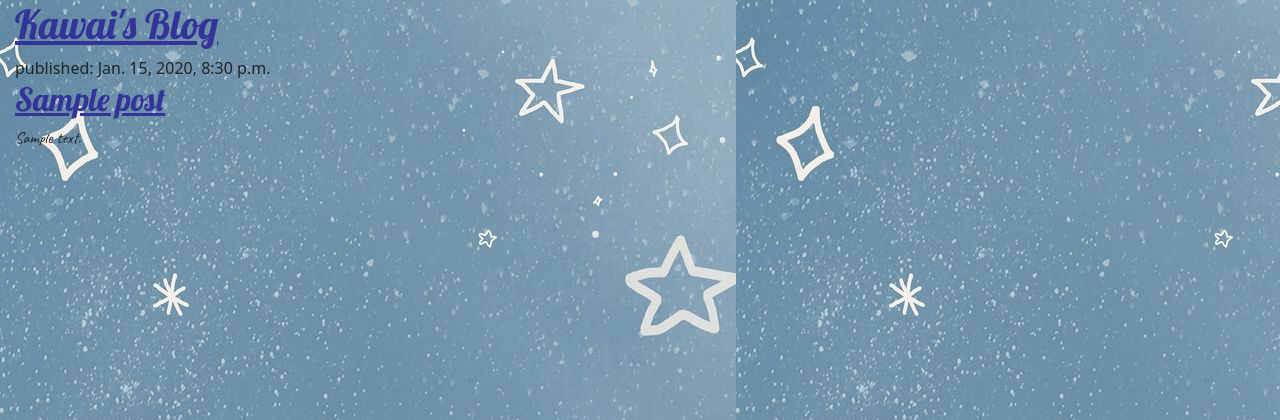
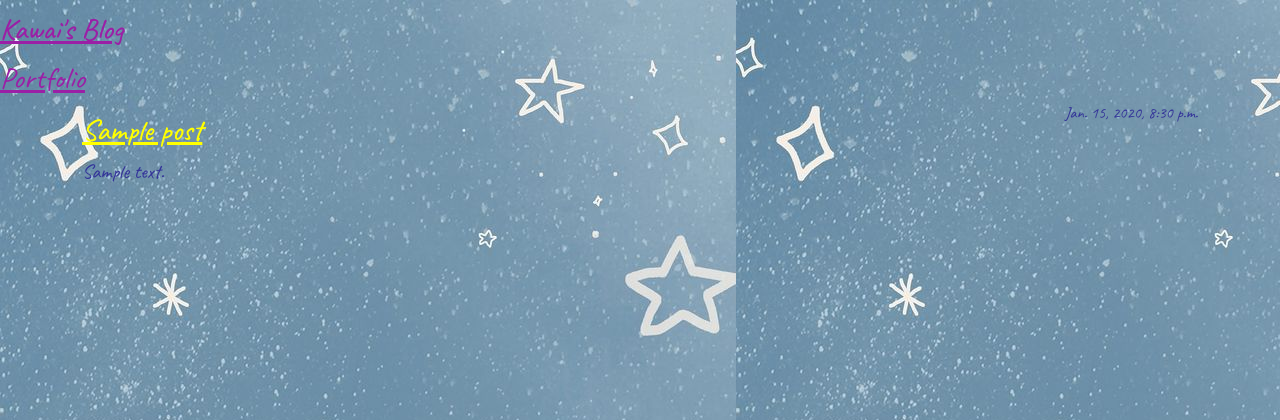
Before and after one commit to kristykawai/django-first-blog, a Django app: page / in a window 1280 px wide. Shown: the top 420 px of the page. Run offline with Django 3.2, Linux system fonts and the light colour scheme; tables that the repository leaves empty hold one stand-in row (values such as "Sample post"); some web fonts are replaced.

Commit message:
colour setting

```diff
--- a/blog/static/css/blog.css
+++ b/blog/static/css/blog.css
@@ -1,29 +1,112 @@
-h1 a, h2 a {
-    color: #333399;
-    font-family: 'Lobster';
-}
-
-p {
-    colour: #666699;
+a{
+    color: #9b1fa6;
     font-family: "Caveat", cursive;
+    font-size: 30px;
     font-optical-sizing: auto;
     font-weight: <weight>;
     font-style: normal;
 }
 
 
-<a href="https://en.wikipedia.org/wiki/Django" class="external_link" id="link_to_wiki_page">
-
-#bg{
-    background-repeat: no-repeat;
-    background-position: top;
-    background-size: 960px 242px;
-    background-attachment: fixed;
-    /* background:url('https://as1.ftcdn.net/v2/jpg/03/03/36/10/1000_F_303361005_B3EgdOHbgeoEieg7M3GnFpyYBhO274l9.jpg');
-    width:100%;
-    min-height:189px; */
+p{
+    color: #333399;
+    font-family: "Caveat", cursive;
+    font-size: 20px;
+    font-optical-sizing: auto;
+    font-weight: <weight>;
+    font-style: normal;
 }
 
-body {
+
+bg{
+    background-repeat: repeat;
+    background-position: top;
+    background-size: 736px 1308px;
+    background-attachment: fixed;
+}
+
+/* title {
+    color: #333399;
+    font-family: "Caveat", cursive;
+    font-size: 20px;
+} */
+
+/* body {
     padding-left: 15px;
+} */
+
+.page-header {
+    background-color: #333399;
+    margin-top: 0;
+    margin-bottom: 40px;
+    padding: 20px 20px 20px 40px;
 }
+
+.page-header h1,
+.page-header h1 a,
+.page-header h1 a:visited,
+.page-header h1 a:active {
+    color: red;
+    font-size: 36pt;
+    text-decoration: none;
+}
+
+h1,
+h2,
+h3,
+h4 {
+    color: #1aac34;
+    font-size: 40px;
+    font-family: 'Lobster', cursive;
+}
+
+.date {
+    color: #333399;
+    font-family: "Caveat", cursive;
+}
+
+.save {
+    float: right;
+}
+
+.post-form textarea,
+.post-form input {
+    width: 100%;
+}
+
+.top-menu,
+.top-menu:hover,
+.top-menu:visited {
+    color: #ffffff;
+    float: right;
+    font-size: 26pt;
+    margin-right: 20px;
+}
+
+.post {
+    margin-bottom: 70px;
+}
+
+.post h2 a,
+.post h2 a:visited {
+    color: yellow;
+    font-family: "Caveat", cursive;
+}
+
+.post > .date,
+.post > .actions {
+    float: right;
+    font-family: "Caveat", cursive;
+}
+
+.btn-secondary,
+.btn-secondary:visited {
+    color: #25a57f;
+    background: none;
+    border-color: #3e8cda;
+}
+
+.btn-secondary:hover {
+    color: #FFFFFF;
+    background-color: #333399;
+}
--- a/blog/templates/blog/post_list.html
+++ b/blog/templates/blog/post_list.html
@@ -4,22 +4,30 @@
     <head>
 		<link rel="stylesheet" href="https://fonts.googleapis.com/css?family=Lobster&subset=latin,latin-ext">
 		<link rel="stylesheet" href="https://cdn.jsdelivr.net/npm/bootstrap@5.1.3/dist/css/bootstrap.min.css" integrity="sha384-1BmE4kWBq78iYhFldvKuhfTAU6auU8tT94WrHftjDbrCEXSU1oBoqyl2QvZ6jIW3" crossorigin="anonymous">
-        <title>Kawai's blog</title>
+        <title>Kawai</title>
 		<link rel="stylesheet" href="https://fonts.googleapis.com/css?family=Lobster&subset=latin,latin-ext">
 		<link href="https://fonts.googleapis.com/css2?family=Caveat:wght@400..700&family=Jim+Nightshade&display=swap" rel="stylesheet">
 		<link rel="stylesheet" href="{% static 'css/blog.css' %}">
     </head>
     <body id = 'bg' style = "background-image: url('{%static 'img/star.jpeg'%}');">
         <header>
-			<h1><a href="/">Kawai's Blog</a></h1>
+			<h1><a href="https://kristykawai.github.io">Kawai's Blog</a></h1>
 		</header>
-
-		{% for post in posts %}
-			<article>
-				<time>published: {{ post.published_date }}</time>
-				<h2><a href="">{{ post.title }}</a></h2>
-				<p>{{ post.text|linebreaksbr }}</p>
-			</article>
-		{% endfor %}
+		<a href="https://kristykawai.github.io" class="external_link" id="link to personal page"> Portfolio </a>
+		<main class="container">
+			<div class="row">
+				<div class="col">
+					{% for post in posts %}
+						<article class="post">
+							<time class="date">
+								{{ post.published_date }}
+							</time>
+							<h2><a href="">{{ post.title }}</a></h2>
+							<p>{{ post.text|linebreaksbr }}</p>
+						</article>
+					{% endfor %}
+				</div>
+			</div>
+		</main>
     </body>
 </html>
```
